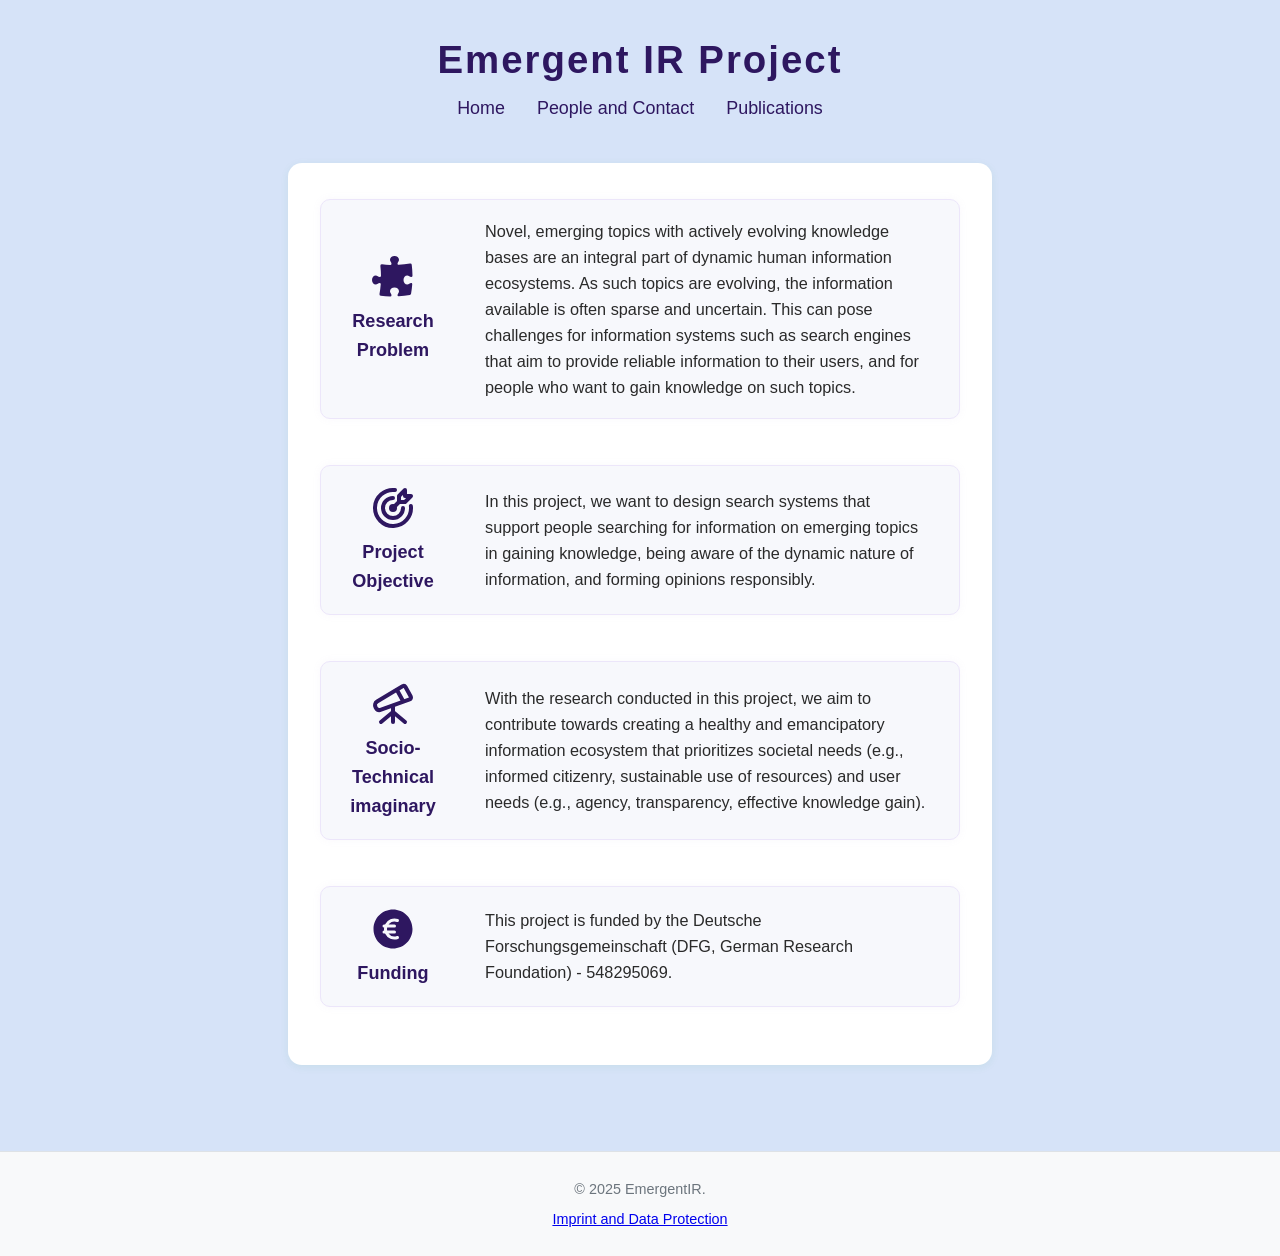
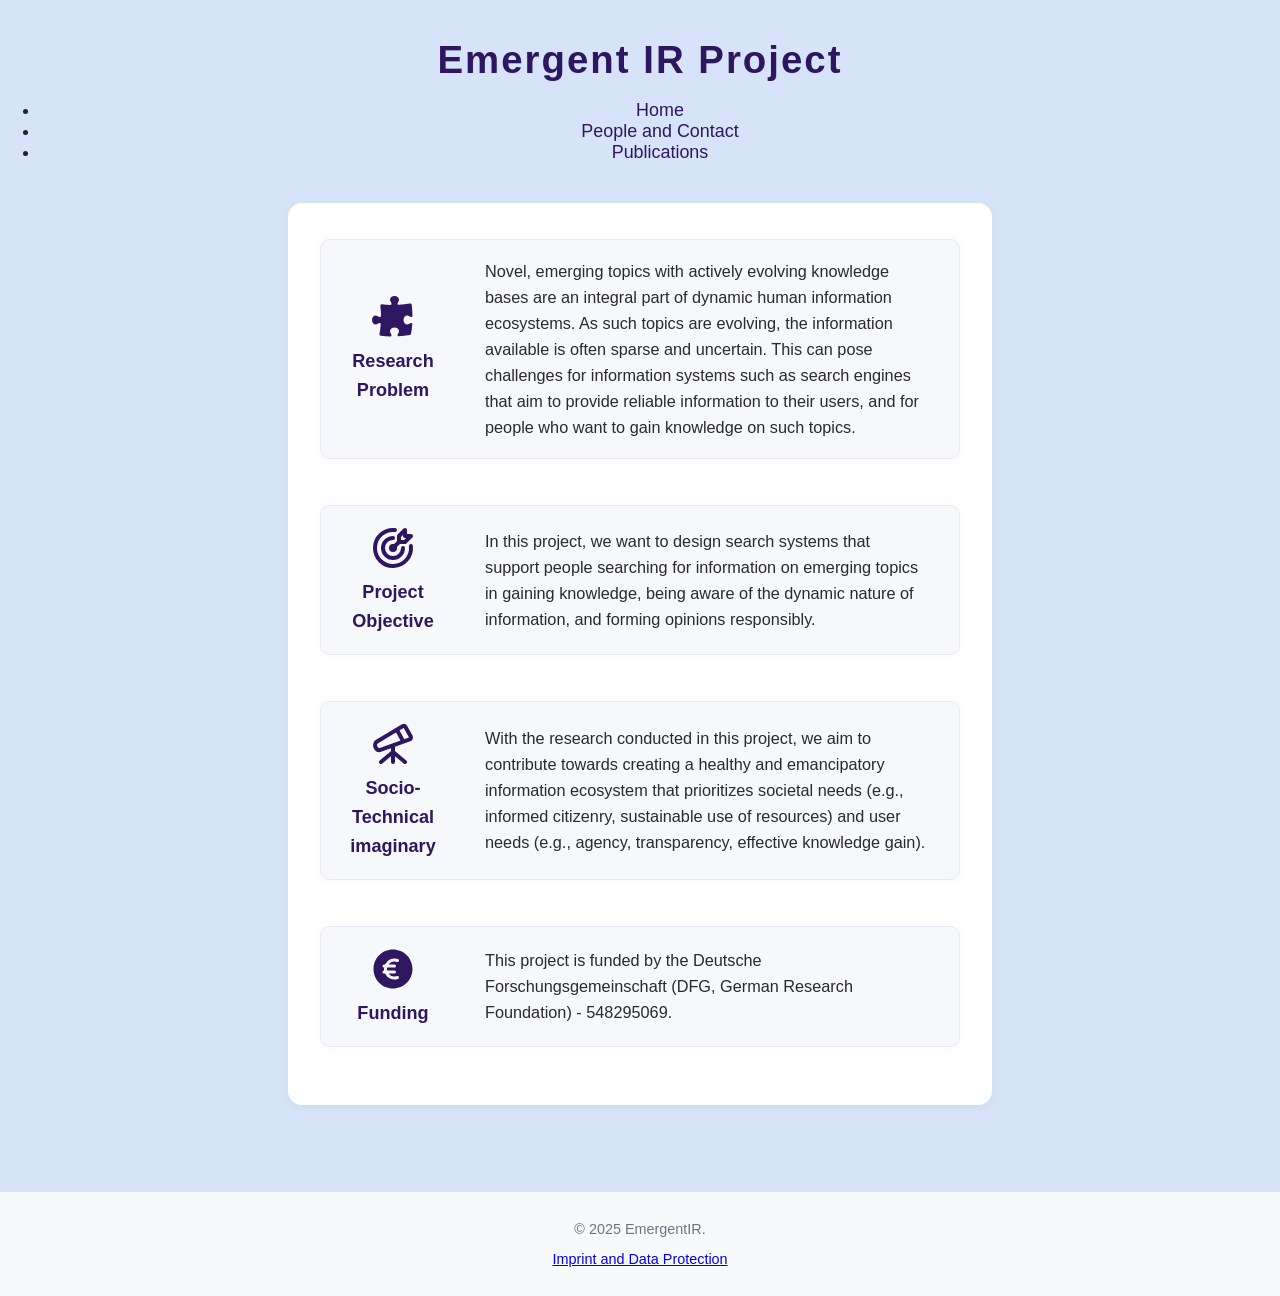

Update styles.css

--- a/styles.css
+++ b/styles.css
@@ -69,75 +69,28 @@
       font-size: 2.4em;
       letter-spacing: 2px;
     }
-	
-	
-	
 	/* Navigation tabs layout*/	
-	/* Navigation container */
-nav {
-  text-align: center;
-  margin-bottom: 40px;
-  font-size: 1.12em;
-}
-
-/* Navigation list */
-nav ul {
-  display: flex; 
-  justify-content: center;
-  padding: 0;
-  margin: 0;
-  list-style: none;
-}
-
-
-
-
-/* Navigation links */
-nav a {
-  color: var(--button-color);
-  text-decoration: none;
-  margin: 0 8px;
-  padding: 4px 8px;
-  border-radius: 4px;
-  transition: background 0.15s;
-  display: inline-block;
-  transition: color 0.15s, background 0.15s;
-}
-
-/* Active link */
+    nav {
+      text-align: center;
+      margin-bottom: 40px;
+      font-size: 1.12em;
+    }
+    nav a {
+      color: var(--button-color); 
+      text-decoration: none;
+      margin: 0 8px;
+      padding: 4px 8px;
+      border-radius: 4px;
+      transition: background 0.15s;
+    }
 nav a.active {
-  font-weight: bold;
-}
-
-/* Hover state */
-nav a:hover {
-color: var(--buttonhover-color);
-}
-
-
-
-
-/* Responsive adjustments */
-@media (max-width: 768px) {
-  nav ul {
-    display: flex; 
-    flex-direction: column;
-    padding: 0;
-  }
-  nav ul.active {
-    display: flex; /* show menu when active */
-  }
-}
-
-@media (max-width: 380px) {
-  nav a {
-    display: block;
-    margin: 6px auto;
-    width: 80%; /* center the buttons */
-  }
-}
-
-
+	  background-color: var(--buttonactive-color); 
+	  box-shadow: 0 4px 12px rgba(145, 110, 200, 0.07); 
+	}
+    nav a:hover {
+      background-color: var(--buttonhover-color); 
+	  box-shadow: 0 4px 8px rgba(145, 110, 200, 0.07);
+    }
 	
 	
 	/*Hyperlink design*/
@@ -166,7 +119,7 @@ color: var(--buttonhover-color);
       background: #fff;
       border-radius: 14px;
       box-shadow: 0 2px 8px rgba(145, 110, 200, 0.07);
-      width: 200px;
+      width: 280px;
       text-align: center;
       padding: 32px 22px 21px 22px;
       display: flex;
@@ -307,52 +260,18 @@ color: var(--buttonhover-color);
 	  font-size: 0.9em;
 	}
 	
-.person-bio, 
-.description, 
-.title {
-  word-wrap: break-word;   
-  overflow-wrap: break-word;
-  hyphens: auto;           
-}
-	
 
 
     @media (max-width: 700px) {
       .index-card-container {
         min-height: unset;
         padding: 0 4vw;
-		text-align: center;
       }
       .index-card {
         max-width: 99vw;
         padding: 24px 12px;
-		text-align: center;
       }
-	.sub-box {
-    flex-direction: column;
-    align-items: center; 
-    gap: 12px;           
-    padding: 13px 7px;
-    max-width: 99vw;
-    text-align: center;
-  }
- .icon-text {
-    width: auto;
-    min-width: 0;
-    align-items: center;     
-    justify-content: center; 
-    margin-bottom: 8px;     
-  }
-  .description {
-    margin-left: 0;
-    padding-left: 0;
-	text-align: center;
-	
-  }
     }
-	
-
-
 
 	
 	  /* Responsive	  */
@@ -363,7 +282,6 @@ color: var(--buttonhover-color);
       .person-card {
         width: 90vw;
         max-width: 330px;
-		text-align: center;
       }
     }
     @media (max-width: 600px) {
@@ -371,27 +289,38 @@ color: var(--buttonhover-color);
         font-size: 1.45em;
         margin-top: 19px;
       }
-       nav {
-    margin-bottom: 26px;
-  }
-
+      nav { margin-bottom: 26px; }
+      .people-grid {
+        flex-direction: column;
+        align-items: center;
+        gap: 20px;
       }
       .person-card {
         width: 93vw;
         max-width: 360px;
         padding: 20px 7vw;
-		text-align: center;
       }
     }
 	
-	.person-card, .index-card .index-card-container{
-  word-break: break-word;
-  overflow-wrap: break-word;
+	@media (max-width: 700px) {
+  .sub-box {
+    flex-direction: column;
+    align-items: flex-start;
+    gap: 9px;
+    padding: 13px 7px;
+    max-width: 99vw;
+  }
+  .icon-text {
+    width: auto;
+    min-width: 0;
+    align-items: center;
+    justify-content: center;
+  }
+  .description {
+    margin-left: 0;
+    padding-left: 0;
+  }
 }
-
-
-	
-
 	
 	
 
